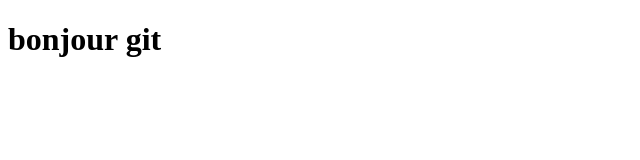
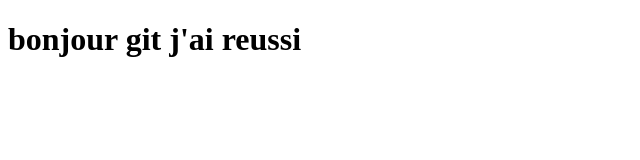
Before and after one commit to abdoul-fay/test, a plain HTML site: page index.html in a window 1280 px wide. Shown: the whole page, without its empty margins (0-640 px from the left). Drawn offline with Linux system fonts and the light colour scheme.

Commit message:
Update index.html

```diff
--- a/index.html
+++ b/index.html
@@ -6,6 +6,6 @@
     <title>Document</title>
 </head>
 <body>
-    <h1>bonjour git</h1>
+    <h1>bonjour git j'ai reussi </h1>
 </body>
 </html>
```
